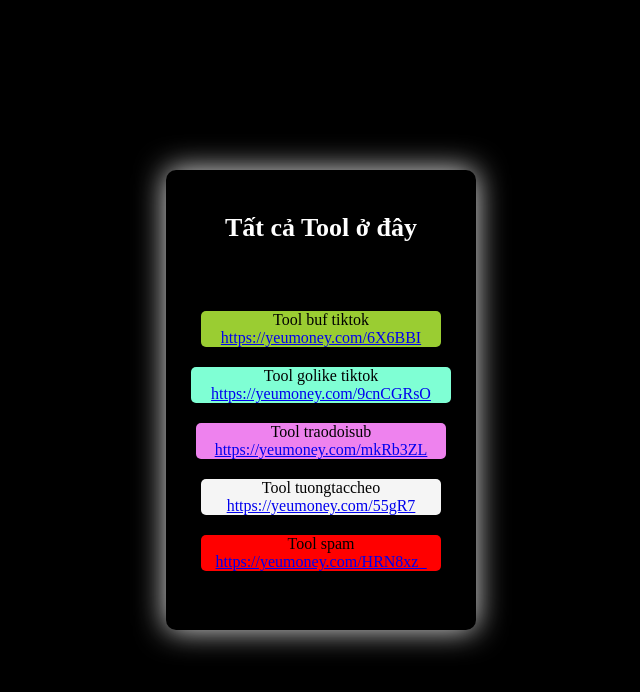
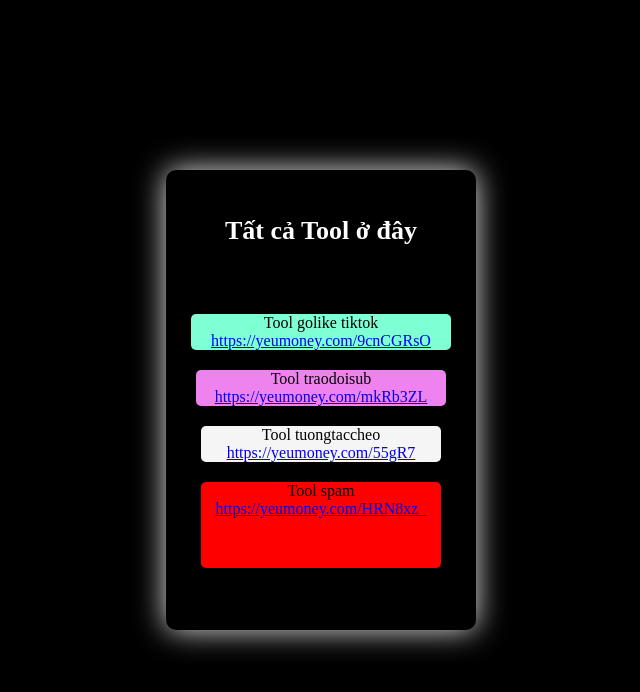
Before and after one commit to Thinh2t9/D-n-1, a plain HTML site: page index.html in a window 1280 px wide. Shown: the whole page, without its empty margins (319-959 px from the left). Drawn offline with Linux system fonts and the light colour scheme.

Commit message:
Update index.html lần 1

```diff
--- a/index.html
+++ b/index.html
@@ -18,9 +18,7 @@
   <div class="box">
 <h3>Tất cả Tool ở đây</h3>
 <p>
-<div class="b">
-  Tool buf tiktok <br /><a href="https://yeumoney.com/6X6BBI" target="_blank">https://yeumoney.com/6X6BBI</a><br />
-  </div>
+
 <div class="g">
 Tool golike tiktok <a href="https://yeumoney.com/9cnCGRsO" target="_blank">https://yeumoney.com/9cnCGRsO</a> <br />
 </div>
```
